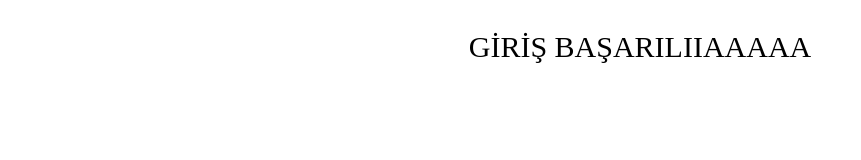
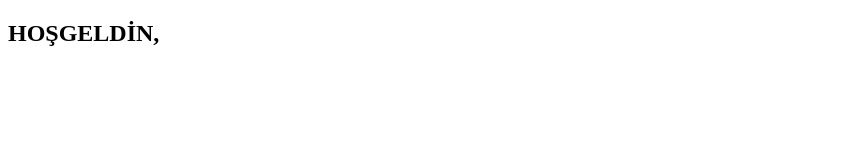
Before and after one commit to emirrdev400/emirloginint, a plain HTML site: page main.html in a window 1280 px wide. Shown: the whole page, without its empty margins (0-861 px from the left). Drawn offline with Linux system fonts and the light colour scheme.

Commit message:
Update main.html

```diff
--- a/main.html
+++ b/main.html
@@ -8,7 +8,10 @@
 </head>
 
 <body>
-    <p style="text-align: center; font-size: 30px;">GİRİŞ BAŞARILIIAAAAA</p>
+    <h2>HOŞGELDİN, <p id="userNameDisplay"></p>
+    </h2>
+
+    <script src="main.js"></script>
 </body>
 
 </html>
```
